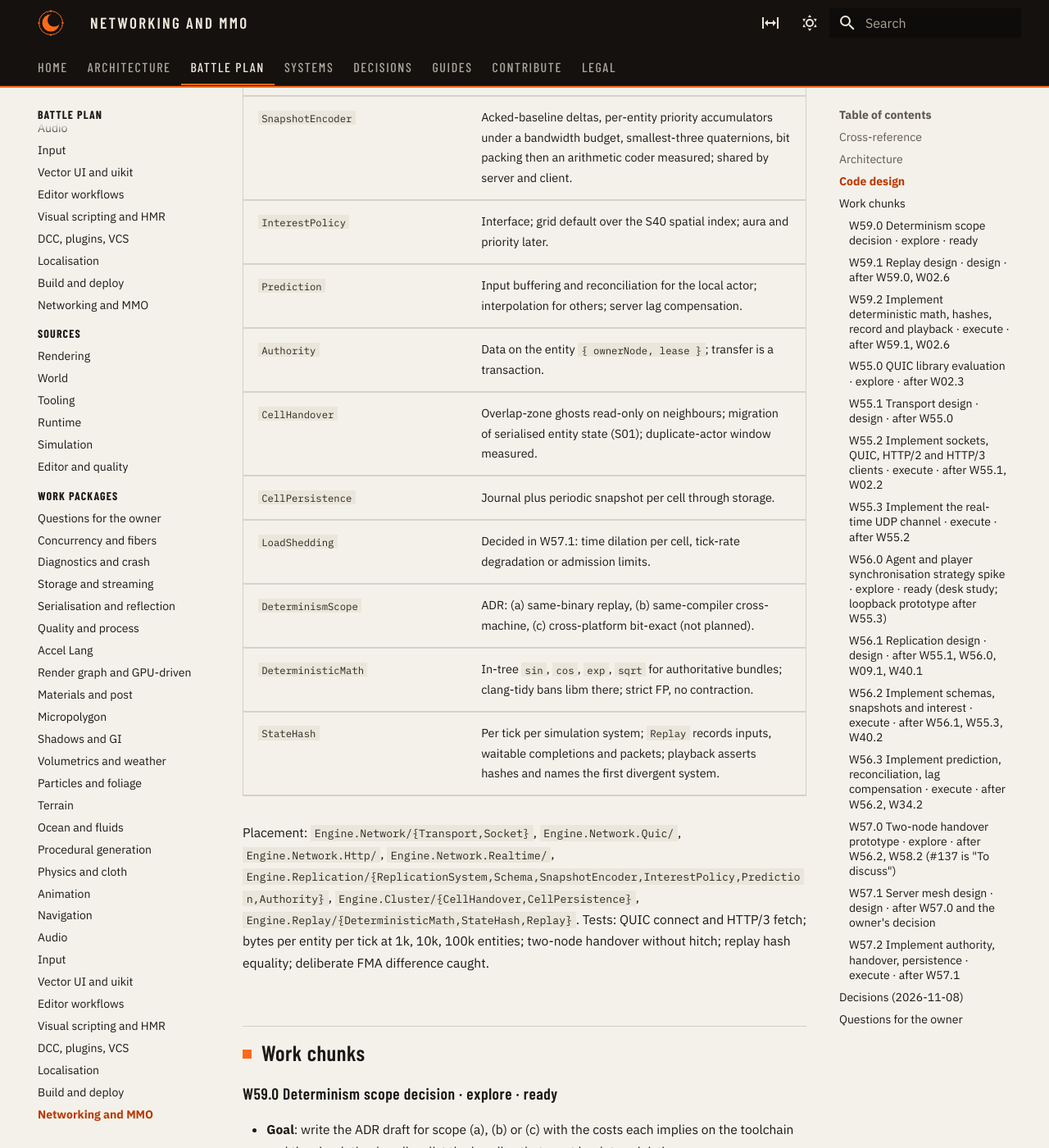
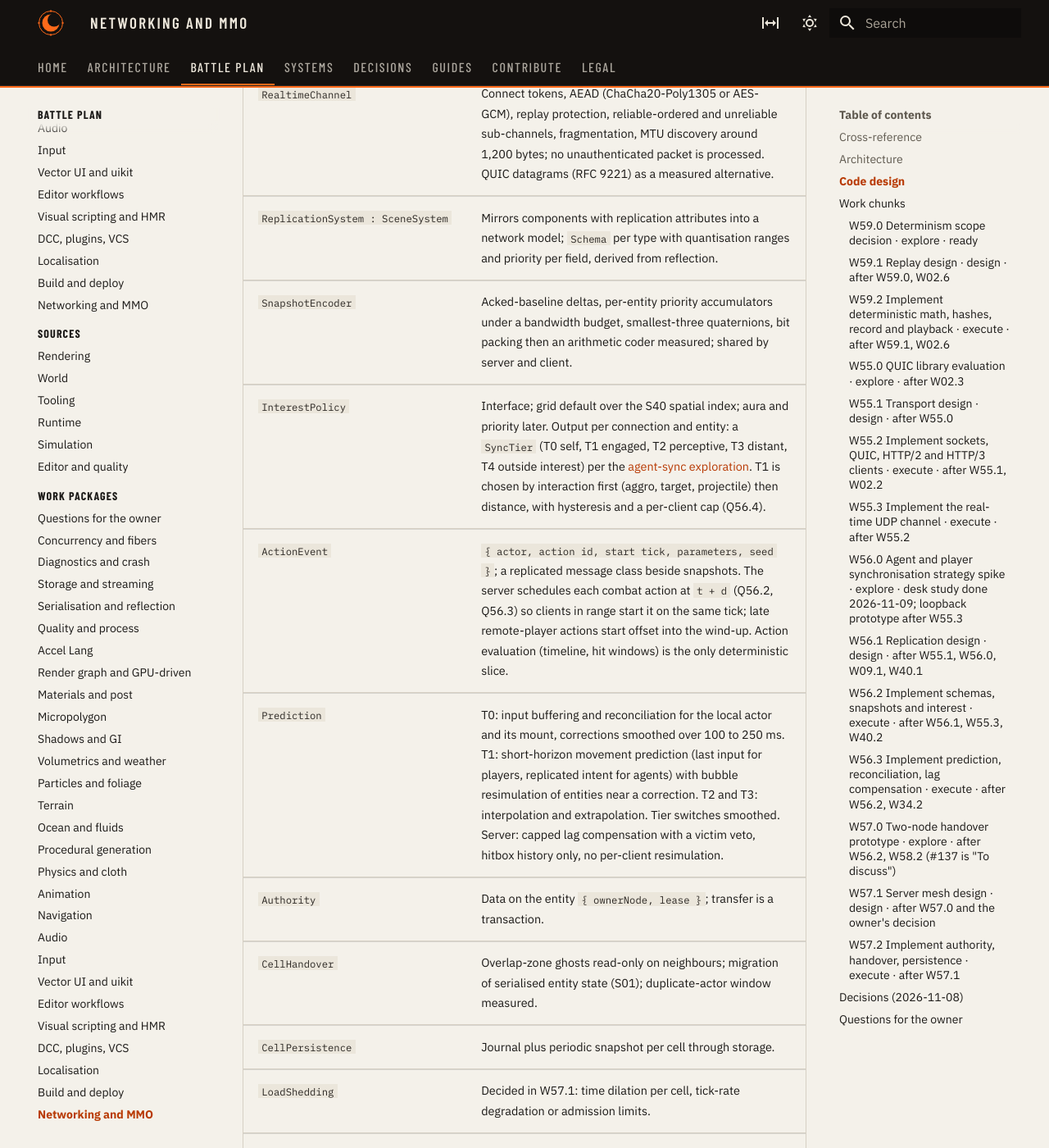
Before and after one commit to Heliogrim/Heliogrim-Pages, an MkDocs documentation site: the page built from docs/plan/work/networking-mmo.md, in a window 1280 px wide and 1400 px high, scrolled down 2495 px. Shown: the whole window at 82% size. Built offline with MkDocs 1.6.1 and Material for MkDocs 9.7.7, drawn with Linux system fonts in a browser that asks for light colours; some of the changed text lies outside the part shown.

Commit message:
docs(networking): add the W56.0 agent and player sync exploration and fold it into the plan

```diff
--- a/docs/plan/work/networking-mmo.md
+++ b/docs/plan/work/networking-mmo.md
@@ -12,6 +12,7 @@
 | [Storage work](storage-streaming.md) S40 | Cells, spatial index | Interest management and authority units |
 | [Serialisation work](serialization-and-reflection.md) S01, S09 | Versioned records, replication attributes | Migration payload and schema source |
 | [Physics work](physics-cloth.md) | Deterministic profile, worlds per cell group | Rollback tests and handover |
+| [Agent-sync exploration](../../architecture/agent-sync-exploration.md) (W56.0) | Five sync tiers; "lock-step action evaluation" as server-scheduled action events; only action evaluation deterministic; no per-client server resimulation | Q56.2 to Q56.4; loopback prototype after W55.3 |
 | [Build work](build-and-deploy.md) S58 | Server and cluster roles, orchestration contract | Nodes are cluster roles |
 | [Procedural](procedural-generation.md), [ocean](ocean-fluids.md) | Deterministic math set | Owned by S59 |
 | `Engine.Network` (48 lines), `Engine.Crypto` (CRC32) | Nothing to keep | New bundles |
@@ -31,8 +32,9 @@
 | `RealtimeChannel` | Connect tokens, AEAD (ChaCha20-Poly1305 or AES-GCM), replay protection, reliable-ordered and unreliable sub-channels, fragmentation, MTU discovery around 1,200 bytes; no unauthenticated packet is processed. QUIC datagrams (RFC 9221) as a measured alternative. |
 | `ReplicationSystem : SceneSystem` | Mirrors components with replication attributes into a network model; `Schema` per type with quantisation ranges and priority per field, derived from reflection. |
 | `SnapshotEncoder` | Acked-baseline deltas, per-entity priority accumulators under a bandwidth budget, smallest-three quaternions, bit packing then an arithmetic coder measured; shared by server and client. |
-| `InterestPolicy` | Interface; grid default over the S40 spatial index; aura and priority later. |
-| `Prediction` | Input buffering and reconciliation for the local actor; interpolation for others; server lag compensation. |
+| `InterestPolicy` | Interface; grid default over the S40 spatial index; aura and priority later. Output per connection and entity: a `SyncTier` (T0 self, T1 engaged, T2 perceptive, T3 distant, T4 outside interest) per the [agent-sync exploration](../../architecture/agent-sync-exploration.md). T1 is chosen by interaction first (aggro, target, projectile) then distance, with hysteresis and a per-client cap (Q56.4). |
+| `ActionEvent` | `{ actor, action id, start tick, parameters, seed }`; a replicated message class beside snapshots. The server schedules each combat action at `t + d` (Q56.2, Q56.3) so clients in range start it on the same tick; late remote-player actions start offset into the wind-up. Action evaluation (timeline, hit windows) is the only deterministic slice. |
+| `Prediction` | T0: input buffering and reconciliation for the local actor and its mount, corrections smoothed over 100 to 250 ms. T1: short-horizon movement prediction (last input for players, replicated intent for agents) with bubble resimulation of entities near a correction. T2 and T3: interpolation and extrapolation. Tier switches smoothed. Server: capped lag compensation with a victim veto, hitbox history only, no per-client resimulation. |
 | `Authority` | Data on the entity `{ ownerNode, lease }`; transfer is a transaction. |
 | `CellHandover` | Overlap-zone ghosts read-only on neighbours; migration of serialised entity state (S01); duplicate-actor window measured. |
 | `CellPersistence` | Journal plus periodic snapshot per cell through storage. |
@@ -47,7 +49,7 @@ Placement: `Engine.Network/{Transport,Socket}`, `Engine.Network.Quic/`, `Engine.
 
 ### W59.0 Determinism scope decision · explore · ready
 
-- **Goal**: write the ADR draft for scope (a), (b) or (c) with the costs each implies on the toolchain and the simulation bundles; list the bundles that must be deterministic.
+- **Goal**: write the ADR draft for scope (a), (b) or (c) with the costs each implies on the toolchain and the simulation bundles; list the bundles that must be deterministic. List combat action evaluation as its own deterministic slice: the W56.0 strategy needs scope (b) for it only, not for physics, animation or pathfinding.
 - **Output**: ADR placeholder; section in `architecture/determinism-exploration.md`.
 - **Questions**: Q59.1.
 
@@ -78,7 +80,9 @@ Placement: `Engine.Network/{Transport,Socket}`, `Engine.Network.Quic/`, `Engine.
 
 - **Done when**: authenticated reliable and unreliable channels pass loss and reorder tests; QUIC datagram comparison recorded.
 
-### W56.0 Agent and player synchronisation strategy spike · explore · ready (desk study; loopback prototype after W55.3)
+### W56.0 Agent and player synchronisation strategy spike · explore · desk study done 2026-11-09; loopback prototype after W55.3
+
+- **Result**: [agent-sync exploration](../../architecture/agent-sync-exploration.md). Recommends tiers T0 self (predicted), T1 engaged (capped, predicted, bubble resimulation), T2 perceptive (interpolated), T3 distant (reduced rate), T4 outside interest. "Lock-step action evaluation" becomes server-scheduled `ActionEvent`s on a shared tick timeline; only action evaluation must be deterministic (scope (b) for that slice). Three owner points open on that page (scheduled delay `d`, high-RTT players, T1 cap).
 
 - **Goal**: work out the tiered strategy the owner asked for in Q37.2: client prediction with soft reconciliation, lock-step action evaluation for every agent and player inside the perceptive effective range, interpolation or coarser replication by distance; the perceived reaction latency per tier, the determinism each tier needs (ties to Q59.1), the cost per connected player; compare against pure server-authoritative agents.
 - **Output**: `architecture/agent-sync-exploration.md` with the tier table and a recommendation; W56.1 and W37.1 read it.
@@ -86,8 +90,9 @@ Placement: `Engine.Network/{Transport,Socket}`, `Engine.Network.Quic/`, `Engine.
 
 ### W56.1 Replication design · design · after W55.1, W56.0, W09.1, W40.1
 
-- **Output**: `architecture/replication-design.md`; plan (schemas and snapshots first, interest second, prediction third).
-- **Questions**: Q56.1.
+- **Output**: `architecture/replication-design.md`; plan (schemas and snapshots first, interest and sync tiers second, action events and prediction third).
+- **Input**: the tier table and recommendation in the [agent-sync exploration](../../architecture/agent-sync-exploration.md).
+- **Questions**: Q56.1 to Q56.4.
 
 ### W56.2 Implement schemas, snapshots and interest · execute · after W56.1, W55.3, W40.2
 
@@ -121,5 +126,8 @@ Placement: `Engine.Network/{Transport,Socket}`, `Engine.Network.Quic/`, `Engine.
 | Q55.1 | QUIC library: is a C library under MIT or BSD (msquic, ngtcp2) acceptable as a platform-integration vendor? | W55.1 | Yes; W55.0 picks |
 | Q55.2 | Real-time channel: build the custom UDP protocol first, or QUIC datagrams first with custom as the fallback? | W55.1 | Custom UDP first |
 | Q56.1 | Prediction scope: local player actor only, or also vehicles and mounts? | W56.1 | Local actor and its mount |
+| Q56.2 | Scheduled-start delay `d` for action events: one value per cell, or per client group? | W56.1 | Per cell, from the 90th-percentile one-way delay of clients in range, clamped to 40 to 100 ms |
+| Q56.3 | Clients whose delay exceeds `d`: they see late actions, or `d` grows for everyone in range? | W56.1 | They see late actions; `d` never exceeds the cap |
+| Q56.4 | Engaged-tier cap: how many predicted non-local entities per client? | W56.1 | 32, adjusted by the W56.0 prototype |
 | Q57.1 | Load shedding policy: time dilation per cell, tick-rate degradation, or admission limits? | W57.1 | Tick-rate degradation with admission limits |
 | Q57.2 | Persistence store: own journal files through storage, or an external database adapter from the start? | W57.1 | Own journal through storage; adapter interface reserved |
```
Also changed, not shown: docs/architecture/agent-sync-exploration.md (added, +174 -0 lines), docs/plan/topics/networking-mmo.md (+2 -1 lines), docs/plan/work/animation.md (+2 -2 lines), docs/plan/work/navigation.md (+3 -4 lines), docs/plan/work/physics-cloth.md (+1 -0 lines), docs/plan/work/questions.md (+5 -2 lines).
